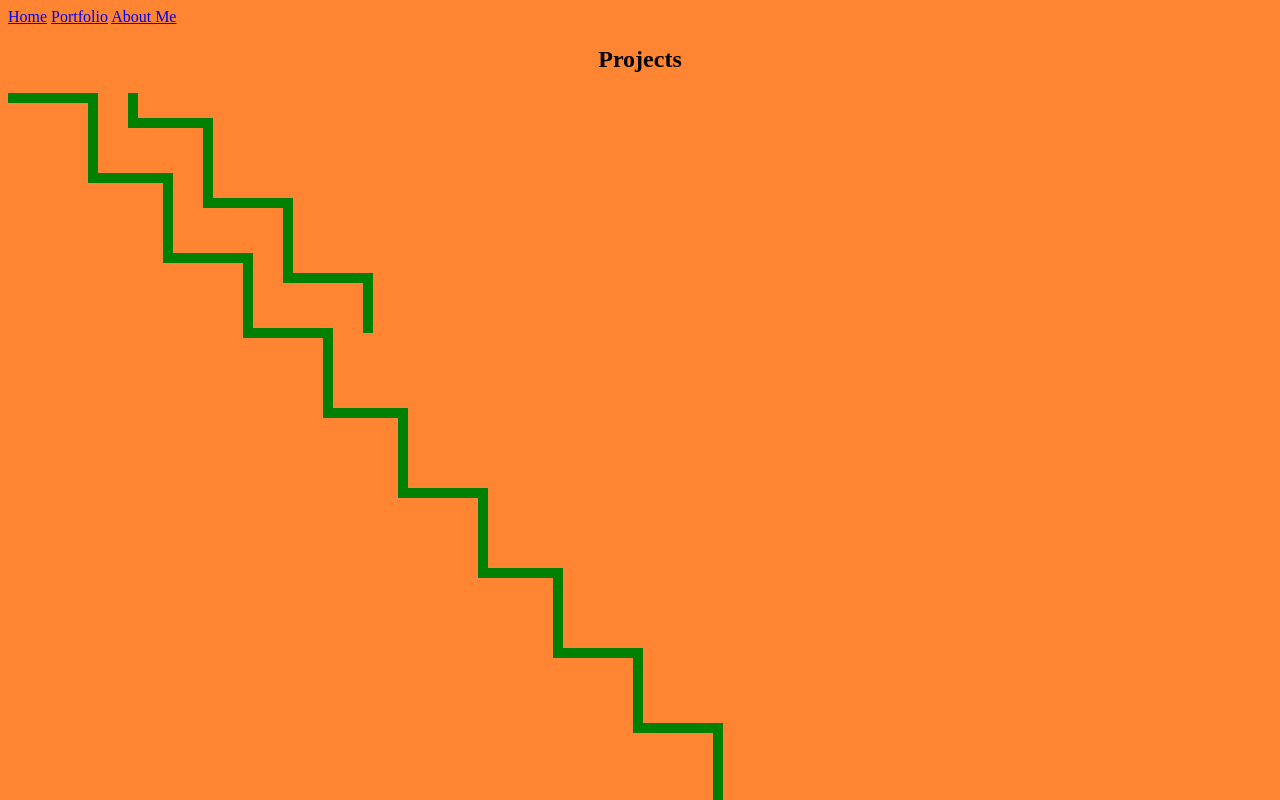
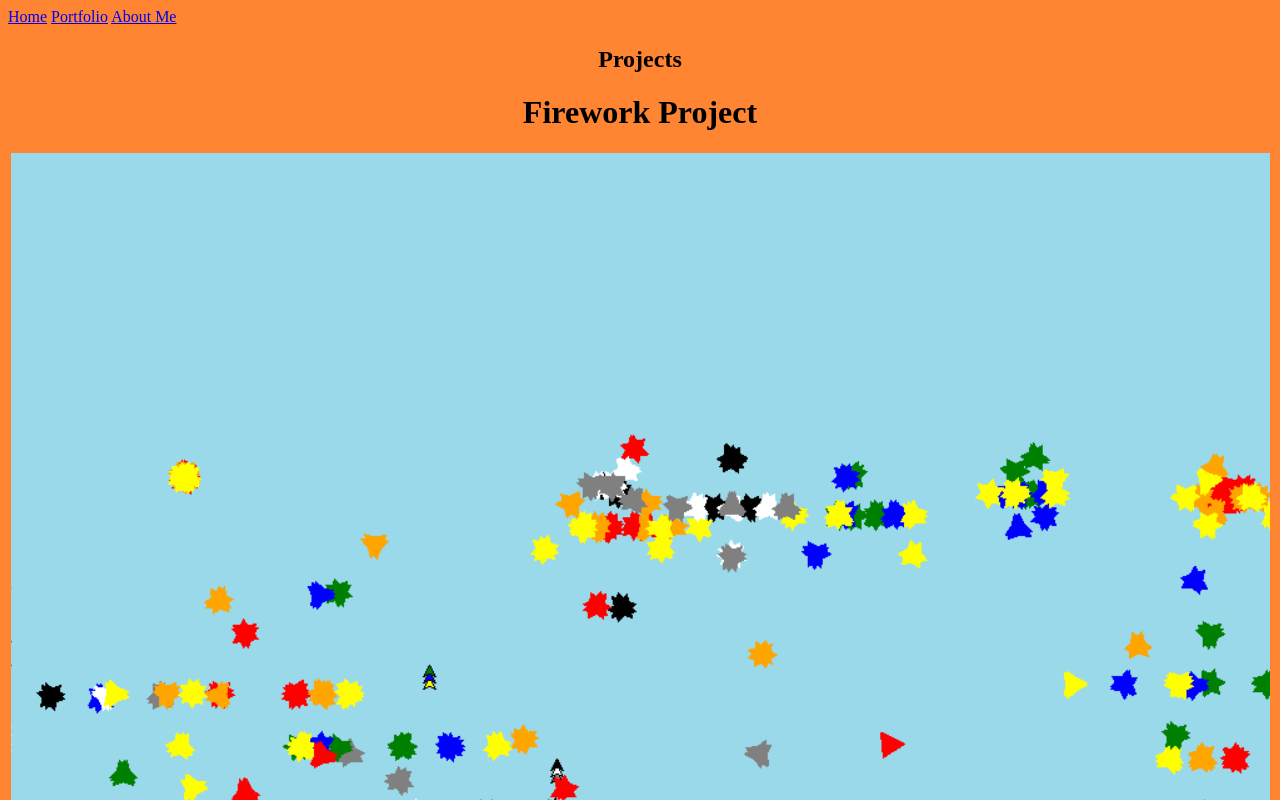
Before and after one commit to Vinywar123/Vincents-Site, a plain HTML site: page portfolio.html in a window 1280 px wide. Shown: the top 800 px of the page. Drawn offline with Linux system fonts and the light colour scheme.

Commit message:
Update portfolio.html

```diff
--- a/portfolio.html
+++ b/portfolio.html
@@ -12,6 +12,8 @@
       <a href="aboutme.html">About Me</a>
       <center>
         <h2>Projects</h2>
+        <h1>Firework Project</h1>
+      <img src="images/Firework.png"></img>
       </center>
 
       <canvas id="myCanvas" width="2000" height="1000">
@@ -32,6 +34,7 @@
 
         var ScreenWidth = 2000;
         var ScreenHight = 1000;
+
 
 
   var Xdirection = 0
```
